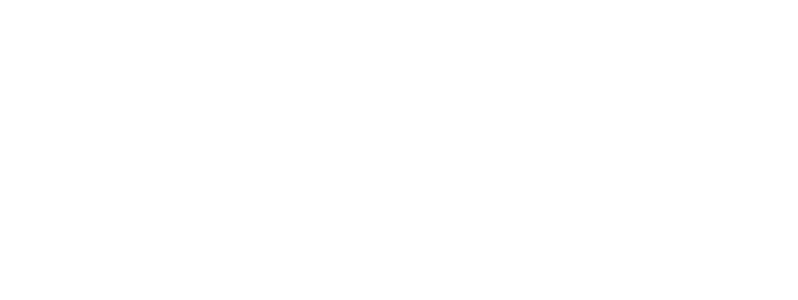
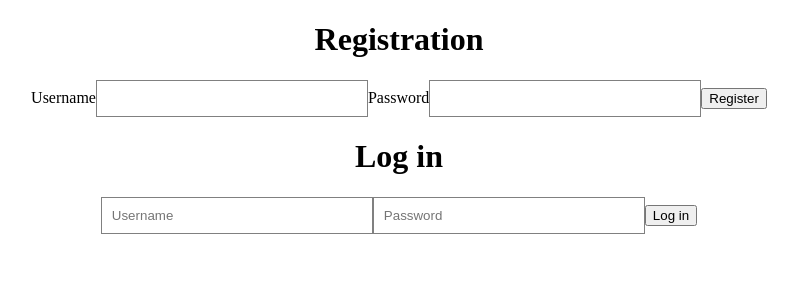
Before and after one commit to Gurtsev/sklad, a React (Create React App) app in the folder client/: page /Registration/LogIn in a window 1280 px wide. Before the commit this address had no page. Shown: the top 300 px of the page, without its empty margins (241-1039 px from the left). Built offline with nearby package versions, Linux system fonts and the light colour scheme.

Commit message:
Регистрация

```diff
--- a/client/src/App.js
+++ b/client/src/App.js
@@ -3,6 +3,7 @@
 import Add from "./pages/Add";
 import Update from "./pages/Update";
 import Cameras from "./pages/Equipments/Cameras";
+import Login from "./pages/Registrastion/LogIn";
 import "./style.css";
 
 function App() {
@@ -13,7 +14,8 @@
           <Route path="/" element={<Clients />} />
           <Route path="/add" element={<Add />} />
           <Route path="/update/:id" element={<Update />} />
-          <Route path="/Equipments/cameras" element={<Cameras />}/>
+          <Route path="/Equipments/cameras" element={<Cameras />} />
+          <Route path="/Registration/LogIn" element={<Login />} />
         </Routes>
       </BrowserRouter>
     </div>
--- /dev/null
+++ b/client/src/pages/Registrastion/LogIn.jsx
@@ -0,0 +1,28 @@
+import React from "react";
+
+const Login = () => {
+
+
+
+  return(
+  <div>
+    <div className="registration">
+      <h1>Registration</h1>
+      <label>Username</label>
+      <input type="text" />
+      <label>Password</label>
+      <input type="text" />
+      <button>Register</button>
+    </div>
+    <div className="login">
+      <h1>Log in</h1>
+      <input type="text" placeholder="Username" />
+      <input type="password" placeholder="Password" />
+      <button>Log in</button>
+    </div>
+  </div>
+)
+
+}
+
+export default Login;
```
